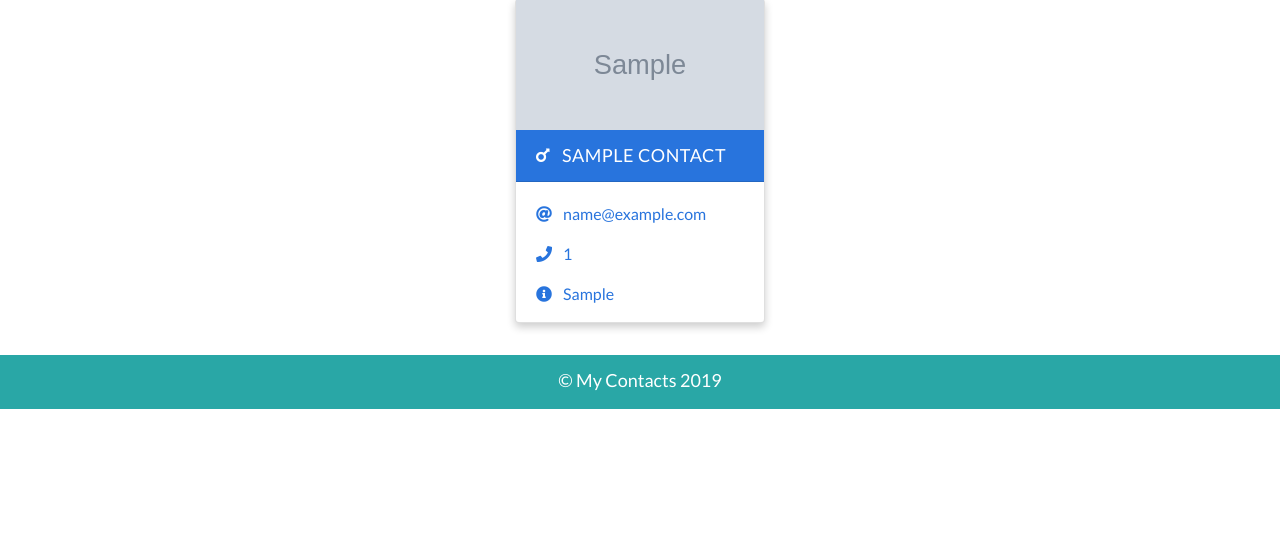
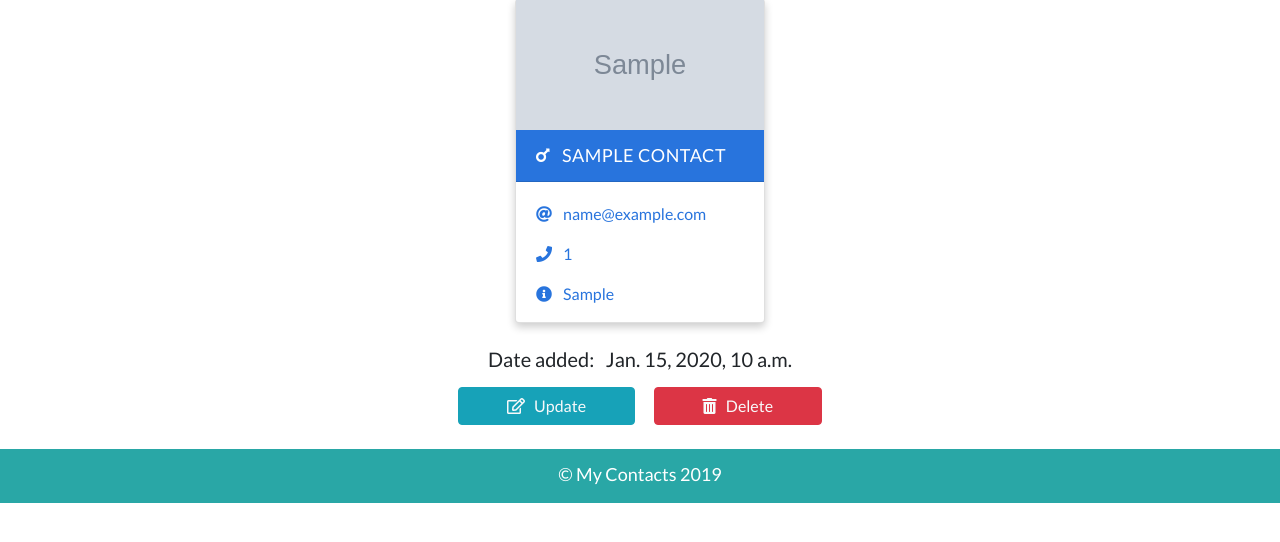
Before and after one commit to sidorkinandrew/contacts, a Django app: page /detail/1 in a window 1280 px wide. Shown: the part 206-748 px from the top of the page. Run offline with Django 3.2, Linux system fonts and the light colour scheme; tables that the repository leaves empty hold one stand-in row (values such as "Sample post"); grey boxes marked "Sample" are stand-in pictures; some libraries are stand-ins or nearby versions.

Commit message:
front for update/dete buttons

```diff
--- a/templates/detail.html
+++ b/templates/detail.html
@@ -1,13 +1,5 @@
-{% extends 'base.html' %}
-
-{% load static %}
-
-{% block title %}
-  {{contact.name}}
-{% endblock title %}
-
-
-{% block content %}
+{% extends 'base.html' %} {% load static %} {% block title %} {{contact.name}}
+{% endblock title %} {% block content %}
 
 <!-- Main Section -->
 <div class="container">
@@ -18,6 +10,16 @@
   <!-- Card for details -->
   {% include 'partials/_card.html' %}
 </div>
+<div class="container mt-3 ">
+  <h5 class="text-center my-3 font-weight-light"> Date added: &nbsp; {{contact.date_added}}</h5>
+  <p class="text-center text-light">
+    <a class="btn btn-info px-5">
+    <i class="far fa-edit"></i> &nbsp; Update </a>
+    &nbsp;&nbsp;&nbsp;&nbsp;
+    <a class="btn btn-danger px-5">
+    <i class="fas fa-trash-alt"></i> &nbsp; Delete </a>
+  </p>
+</div>
 <!-- Main Section ends-->
 
 {% endblock content %}
```
Lines whose indentation alone changed are shown as unchanged.
